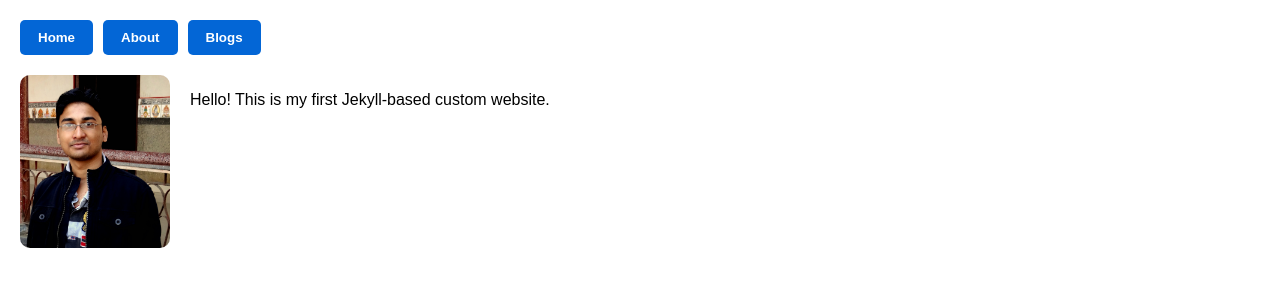
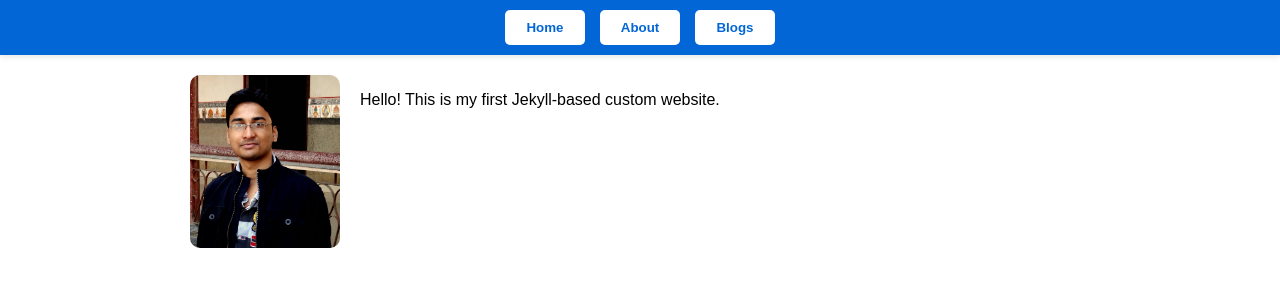
Before and after one commit to deepak-dkc95/deepak-dkc95.github.io, a Jekyll site: the page built from index.md, in a window 1280 px wide. Shown: the top 300 px of the page. Built offline with Jekyll 4.4.1, drawn with Linux system fonts in a browser that asks for light colours.

Commit message:
Adding nav bar

```diff
--- a/_layouts/default.html
+++ b/_layouts/default.html
@@ -1,32 +1,55 @@
 <!DOCTYPE html>
 <html>
 <head>
+  <meta name="viewport" content="width=device-width, initial-scale=1" />
   <style>
     body {
       font-family: Arial, sans-serif;
-      margin: 20px;
+      margin: 0; /* remove default margin to let navbar fill */
+      padding: 0;
     }
+
     nav {
+      background-color: #0366d6; /* nice blue */
       display: flex;
-      gap: 10px;
-      margin-bottom: 20px;
+      justify-content: center; /* center nav items horizontally */
+      gap: 15px;
+      padding: 10px 20px;
+      position: sticky;
+      top: 0;
+      z-index: 1000;
+      flex-wrap: wrap; /* wrap buttons on small screens */
+      box-shadow: 0 2px 5px rgba(0,0,0,0.1);
     }
+
     nav a {
       text-decoration: none;
     }
+
     nav button {
-      background-color: #0366d6;
+      background-color: white;
+      color: #0366d6;
       border: none;
-      color: white;
       padding: 10px 18px;
       font-weight: bold;
       border-radius: 5px;
       cursor: pointer;
-      transition: background-color 0.3s ease;
+      transition: background-color 0.3s ease, color 0.3s ease;
+      min-width: 80px;
     }
+
     nav button:hover {
       background-color: #024f9d;
+      color: white;
     }
+
+    /* Content below navbar */
+    .page-content {
+      padding: 20px;
+      max-width: 900px;
+      margin: 0 auto;
+    }
+
     .profile-img {
       float: left;
       width: 150px;
@@ -35,8 +58,26 @@
       border-radius: 10px;
       object-fit: cover;
     }
+
     .content {
       overflow: hidden;
+    }
+
+    /* Responsive tweaks */
+    @media (max-width: 480px) {
+      nav {
+        justify-content: center;
+        gap: 10px;
+      }
+      nav button {
+        padding: 8px 14px;
+        font-size: 14px;
+        min-width: 60px;
+      }
+      .profile-img {
+        width: 100px;
+        margin-bottom: 10px;
+      }
     }
   </style>
 </head>
@@ -47,12 +88,13 @@
     <a href="{{ '/blogs.html' | relative_url }}"><button>Blogs</button></a>
   </nav>
 
-  {% if page.url == "/" or page.url == "/about.html" %}
-    <img src="{{ '/assets/deepak.jpg' | relative_url }}" alt="Deepak" class="profile-img" />
-  {% endif %}
-
-  <div class="content">
-    {{ content }}
+  <div class="page-content">
+    {% if page.url == "/" or page.url == "/about.html" %}
+      <img src="{{ '/assets/deepak.jpg' | relative_url }}" alt="Deepak" class="profile-img" />
+    {% endif %}
+    <div class="content">
+      {{ content }}
+    </div>
   </div>
 </body>
 </html>
```
